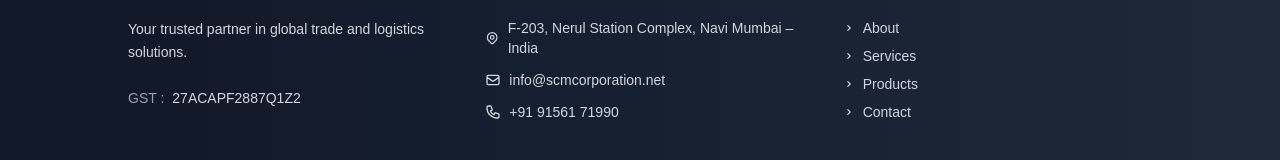
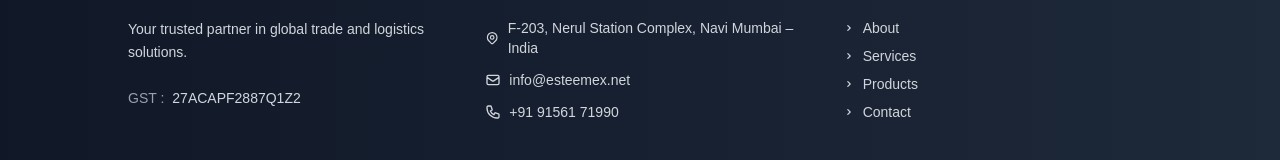
Before and after one commit to afaque1996/esteemex, a Next.js app: page / in a window 1280 px wide. Shown: the part 2238-2398 px from the top of the page. Built offline with nearby package versions, Linux system fonts and the light colour scheme.

Commit message:
Update Footer.tsx

```diff
--- a/src/components/Footer.tsx
+++ b/src/components/Footer.tsx
@@ -42,7 +42,7 @@
                                     <svg className="w-4 h-4 mr-2" fill="none" stroke="currentColor" viewBox="0 0 24 24">
                                         <path strokeLinecap="round" strokeLinejoin="round" strokeWidth="2" d="M3 8l7.89 5.26a2 2 0 002.22 0L21 8M5 19h14a2 2 0 002-2V7a2 2 0 00-2-2H5a2 2 0 00-2 2v10a2 2 0 002 2z" />
                                     </svg>
-                                    info@scmcorporation.net
+                                    info@esteemex.net
                                 </p>
                                 <p className="flex items-center text-sm">
                                     <svg className="w-4 h-4 mr-2" fill="none" stroke="currentColor" viewBox="0 0 24 24">
```
